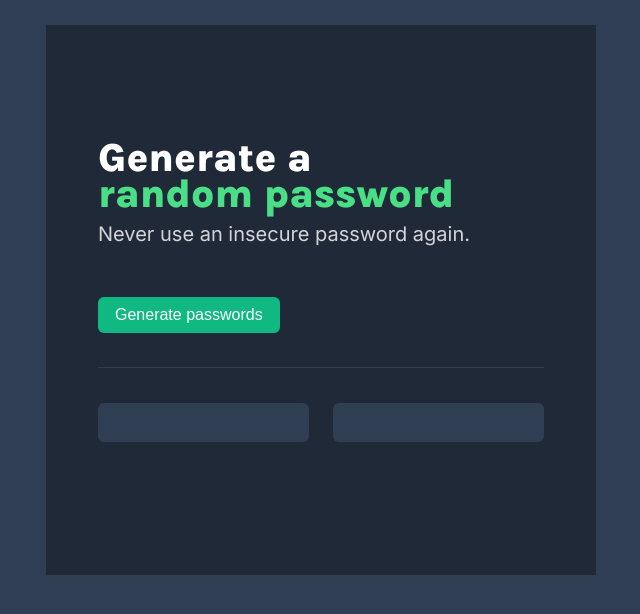
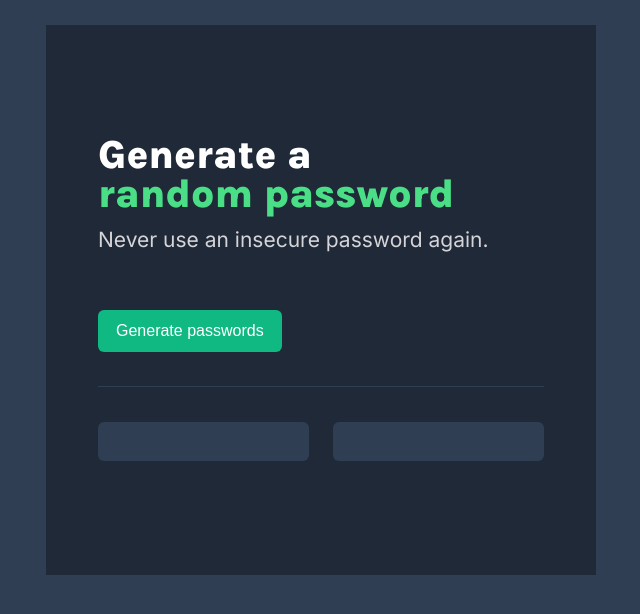
Before and after one commit to taylornorris/scrimba_password_generator, a plain HTML site: page index.html in a window 1280 px wide. Shown: the whole page, without its empty margins (319-959 px from the left). Drawn offline with Linux system fonts and the light colour scheme.

Commit message:
Design tweaks

```diff
--- a/styles.css
+++ b/styles.css
@@ -12,7 +12,7 @@ body {
     height: 550px;
     width: 550px;
     margin: 25px auto;
-    padding: 115px 52px;
+    padding: 110px 52px;
     background: #1F2937;
 }
 
@@ -20,7 +20,7 @@ h1 {
     font-family: "Karla", sans-serif;
     font-size: 40px;
     font-weight: 800;
-    line-height: .9;
+    line-height: .98;
 }
 
 .h_line_one {
@@ -32,15 +32,15 @@ h1 {
 }
 
 h2 {
-    font-size: 20px;
+    font-size: 21px;
     font-weight: 400;
     color: #D5D4D8;
-    margin-top: 10px;
+    margin-top: 14px;
 }
 
 button {
-    margin-top: 51px;
-    padding: 9px 17px;
+    margin-top: 58px;
+    padding: 12px 18px;
     color: white;
     font-size: 16px;
     font-weight: 400;
```
